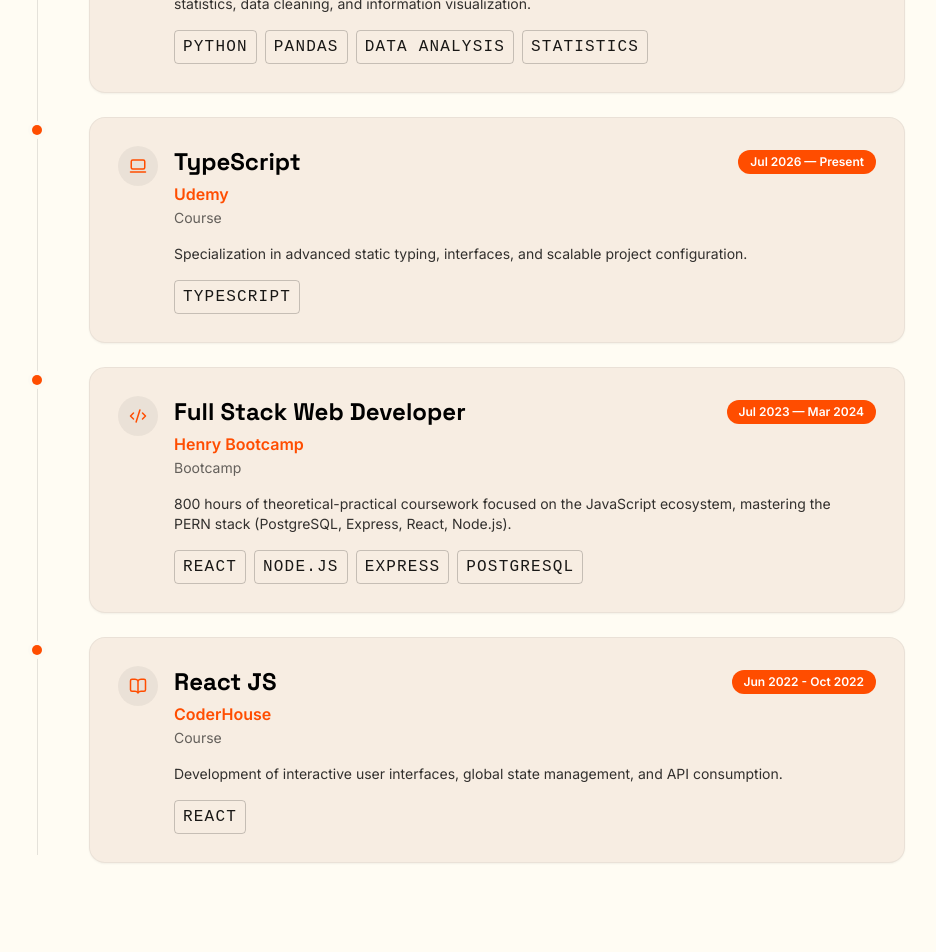
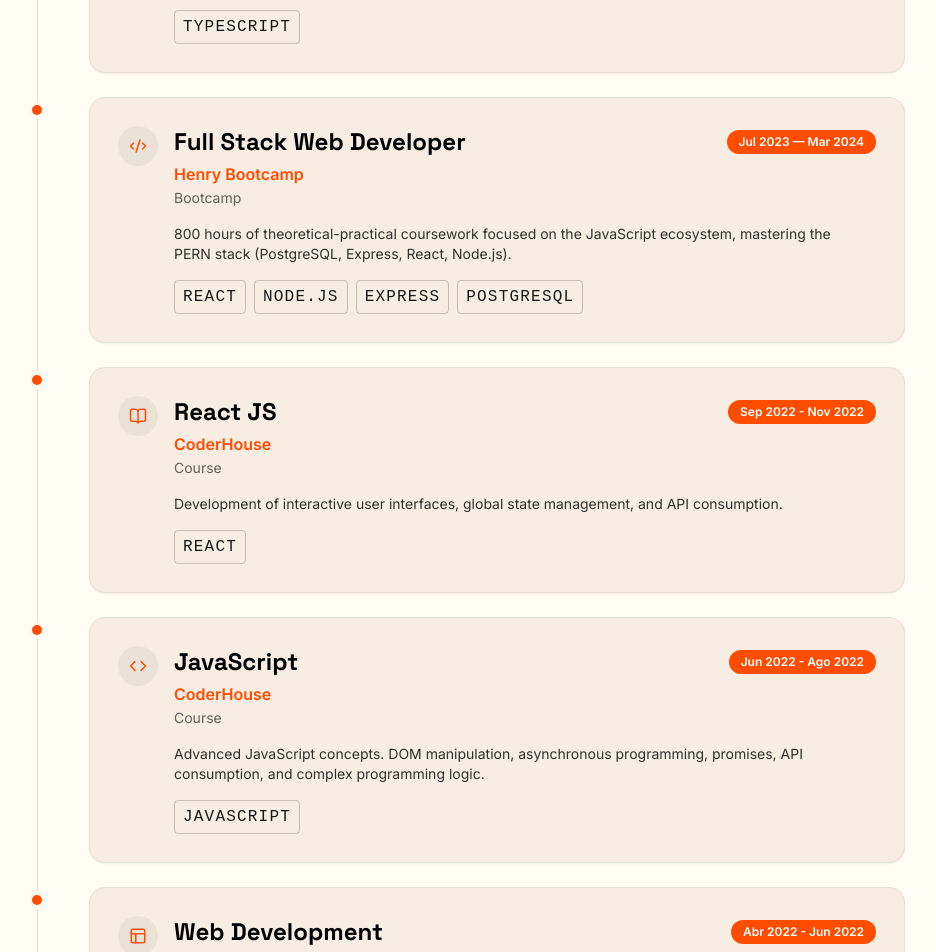
Before and after one commit to Jonatan-Rodriguez/Portfolio, a React (Vite) app: page / in a window 1280 px wide. Shown: the part 2680-3632 px from the top of the page, without its empty margins (183-1119 px from the left). Built offline with nearby package versions, Linux system fonts and the light colour scheme; no server answers; a web font is replaced by a local one.

Commit message:
Agregue cursos faltantes

```diff
--- a/src/data/education.ts
+++ b/src/data/education.ts
@@ -1,5 +1,5 @@
 import type { LucideIcon } from 'lucide-react'
-import { GraduationCap, Code2, BookOpen, Laptop2, Database } from 'lucide-react'
+import { GraduationCap, Code2, BookOpen, Laptop2, Code, Layout } from 'lucide-react'
 import type { Lang } from '../context/LanguageContext'
 
 export interface EducationItem {
@@ -23,16 +23,6 @@
     detail:'Formación enfocada en el diseño, desarrollo y mantenimiento de sistemas y redes, incluyendo el título intermedio de Técnico Universitario en Desarrollo de Software.',
     tags: ['Algoritmos', 'Estructuras de Datos', 'Ingeniería de Software'],
     icon: GraduationCap,
-  },
-  {
-    id: 'uba-datos',
-    title: 'Diplomatura en Programación y Análisis de Datos',
-    place: 'UBA EXACTAS / Gobierno de la Provincia de Bs. As.',
-    type: 'Diplomatura',
-    period: 'Ago 2026 — Actualidad',
-    detail:'Análisis de datos con Python (Pandas, Seaborn) y APIs. Resolución de problemas mediante estadística descriptiva, limpieza y visualización de información.',
-    tags: ['Python', 'Pandas', 'Análisis de Datos', 'Estadística'],
-    icon: Database,
   },
   {
     id: 'udemy-ts',
@@ -59,10 +49,30 @@
     title: 'React JS',
     place: 'CoderHouse',
     type: 'Curso',
-    period: 'Jun 2022 - Oct 2022',
+    period: 'Sep 2022 - Nov 2022',
     detail: 'Desarrollo de interfaces de usuario interactivas, manejo de estado global y consumo de APIs.',
     tags: ['React'],
     icon: BookOpen,
+  },
+  {
+    id: 'coderhouse-js',
+    title: 'JavaScript',
+    place: 'CoderHouse',
+    type: 'Curso',
+    period: 'Jun 2022 - Ago 2022',
+    detail: 'Profundización en el lenguaje JavaScript. Manipulación del DOM, programación asincrónica, uso de promesas, consumo de APIs y lógica de programación compleja.',
+    tags: ['JavaScript'],
+    icon: Code,
+  },
+  {
+    id: 'coderhouse-web',
+    title: 'Desarrollo Web',
+    place: 'CoderHouse',
+    type: 'Curso',
+    period: 'Abr 2022 - Jun 2022',
+    detail: 'Fundamentos del desarrollo web. Maquetado de sitios estáticos y responsive empleando HTML y CSS, junto con una introducción a la interactividad mediante JavaScript.',
+    tags: ['HTML', 'CSS', 'JavaScript'],
+    icon: Layout,
   },
 ]
 
@@ -76,16 +86,6 @@
     detail: 'Education focused on the design, development, and maintenance of systems and networks, including an intermediate degree as a University Technician in Software Development.',
     tags: ['Algorithms', 'Data Structures', 'Software Engineering'],
     icon: GraduationCap,
-  },
-  {
-    id: 'uba-datos',
-    title: 'Diploma in Programming and Data Analysis',
-    place: 'UBA EXACTAS / Gov. of Buenos Aires Province',
-    type: 'Diploma',
-    period: 'Aug 2026 — Present',
-    detail: 'Data analysis with Python (Pandas, Seaborn) and APIs. Problem-solving through descriptive statistics, data cleaning, and information visualization.',
-    tags: ['Python', 'Pandas', 'Data Analysis', 'Statistics'],
-    icon: Database,
   },
   {
     id: 'udemy-ts',
@@ -112,10 +112,30 @@
     title: 'React JS',
     place: 'CoderHouse',
     type: 'Course',
-    period: 'Jun 2022 - Oct 2022',
+    period: 'Sep 2022 - Nov 2022',
     detail: 'Development of interactive user interfaces, global state management, and API consumption.',
     tags: ['React'],
     icon: BookOpen,
+  },
+  {
+    id: 'coderhouse-js',
+    title: 'JavaScript',
+    place: 'CoderHouse',
+    type: 'Course',
+    period: 'Jun 2022 - Ago 2022',
+    detail: 'Advanced JavaScript concepts. DOM manipulation, asynchronous programming, promises, API consumption, and complex programming logic.',
+    tags: ['JavaScript'],
+    icon: Code,
+  },
+  {
+    id: 'coderhouse-web',
+    title: 'Web Development',
+    place: 'CoderHouse',
+    type: 'Course',
+    period: 'Abr 2022 - Jun 2022',
+    detail: 'Fundamentals of web development. Building static and responsive websites using HTML and CSS, along with an introduction to interactivity through JavaScript.',
+    tags: ['HTML', 'CSS', 'JavaScript'],
+    icon: Layout,
   },
 ]
 
```
